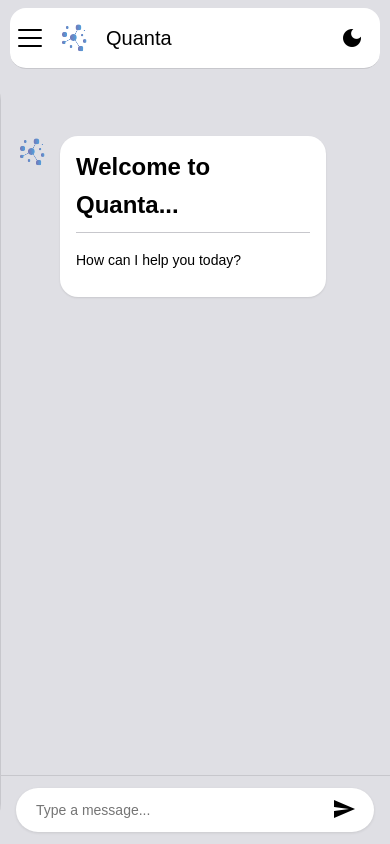
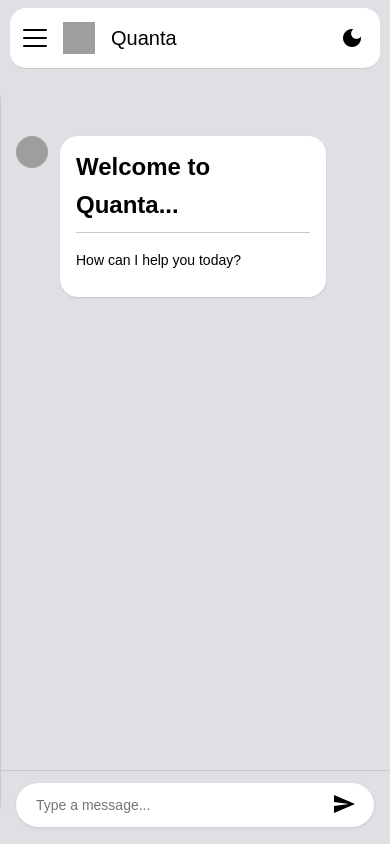
Before and after one commit to Ranjan-Shettigar/Quanta, a Flask app: page / in a window 390 px wide. Run offline with Flask 3, Linux system fonts and the light colour scheme; some libraries are stand-ins or nearby versions; some web fonts are replaced; grey boxes are pictures that could not be loaded.

Commit message:
Add files via upload

```diff
--- a/static/css/styles.css
+++ b/static/css/styles.css
@@ -19,6 +19,8 @@ body.dark-mode {
         --border-color: #38383A;
 }
 
+
+
 body, html {
     font-family: 'Google Sans', Arial, sans-serif;
     margin: 0;
@@ -27,6 +29,8 @@ body, html {
     background-color: var(--background-color);
     color: var(--text-color);
 }
+
+
 
 .app-container {
     display: flex;
@@ -82,6 +86,7 @@ body, html {
     cursor: pointer;
     padding: 0;
     margin-right: 16px;
+    margin-left: 5px;
 
 }
 
@@ -300,6 +305,7 @@ body.sidebar-open .main-content {
     border-radius: 24px;
     padding: 8px 16px;
     box-shadow: 0 1px 3px rgba(0,0,0,0.1);
+
 }
 
 .input-box input {
@@ -366,11 +372,13 @@ body.dark-mode .markdown-body pre {
 .gemini-loading .loading-indicator {
     display: flex;
     gap: 8px;
+    z-index: 1;
 }
 
 .gemini-loading .dot {
-    width: 8px;
-    height: 8px;
+    width: 6px;
+    height: 6px;
+    margin-top: 35px;
     background-color: var(--primary-color);
     border-radius: 50%;
     animation: pulse 1.5s infinite ease-in-out;
@@ -422,11 +430,15 @@ body.dark-mode .markdown-body pre {
         left: -95%;
         width: 95%;
         border-radius: 24px;
+        z-index: 2;
+
 
     }
 
     body.sidebar-open .sidebar {
         left: 0;
+
+
     }
 
     body.sidebar-open .main-content {
@@ -447,10 +459,13 @@ body.dark-mode .markdown-body pre {
 
     .input-area {
         padding: 12px 16px;
+        background-color: var(--background-color)
     }
 
     .input-box {
         padding: 6px 12px;
+        margin-bottom: 5px;
+        ;
     }
 
     .input-box input {
```
Also changed, not shown: static/assets/quanta_icon.svg.
